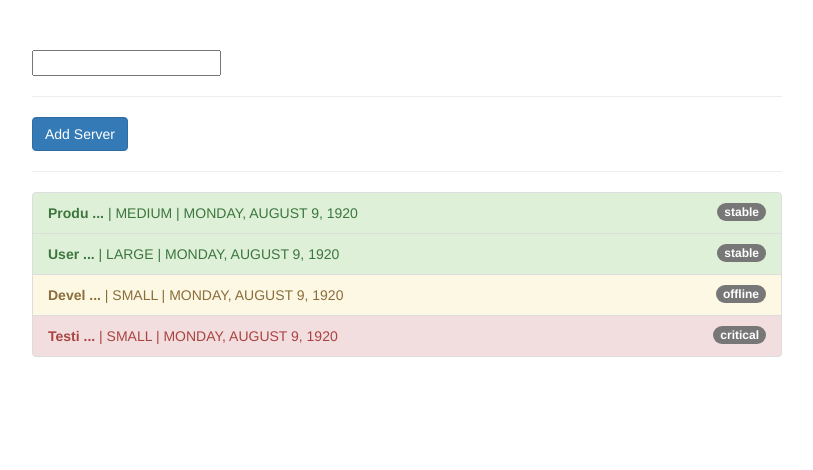
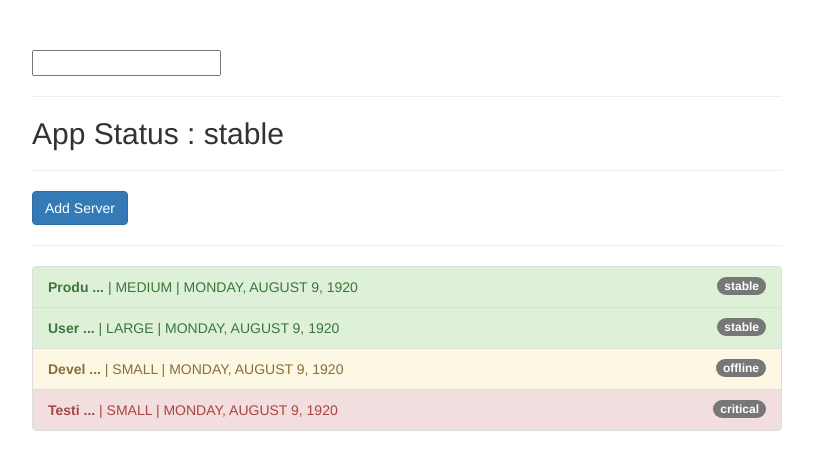
Before and after one commit to notsaltydev/ng4-pipes, an Angular app: page / in a window 1280 px wide. Shown: the top 470 px of the page, without its empty margins (233-1046 px from the left). Built offline with nearby package versions, Linux system fonts and the light colour scheme.

Commit message:
230. Understanding the "async" Pipe

```diff
--- a/src/app/app.component.html
+++ b/src/app/app.component.html
@@ -4,6 +4,8 @@
       <input
         type="text"
         [(ngModel)]="filteredStatus">
+      <hr>
+      <h2>App Status : {{appStatus | async}}</h2>
       <hr>
       <button class="btn btn-primary" (click)="onAddServer()">Add Server</button>
       <hr>
--- a/src/app/app.component.ts
+++ b/src/app/app.component.ts
@@ -6,6 +6,11 @@
   styleUrls: ['./app.component.css']
 })
 export class AppComponent {
+  appStatus = new Promise((resolve, promise) => {
+    setTimeout(() => {
+      resolve('stable');
+    }, 2000);
+  });
   filteredStatus = '';
   servers = [
     {
--- a/src/app/app.module.ts
+++ b/src/app/app.module.ts
@@ -4,7 +4,7 @@
 import { HttpModule } from '@angular/http';
 
 import { AppComponent } from './app.component';
-import {ShortenPipe} from "./shorter.pipe";
+import {ShortenPipe} from './shorter.pipe';
 import { FilterPipe } from './filter.pipe';
 
 @NgModule({
--- a/src/app/shorter.pipe.ts
+++ b/src/app/shorter.pipe.ts
@@ -1,7 +1,7 @@
 /**
  * Created by adamnieslony on 11.06.2017.
  */
-import {Pipe, PipeTransform} from "@angular/core";
+import {Pipe, PipeTransform} from '@angular/core';
 
 @Pipe({
   name: 'shorten'
```
